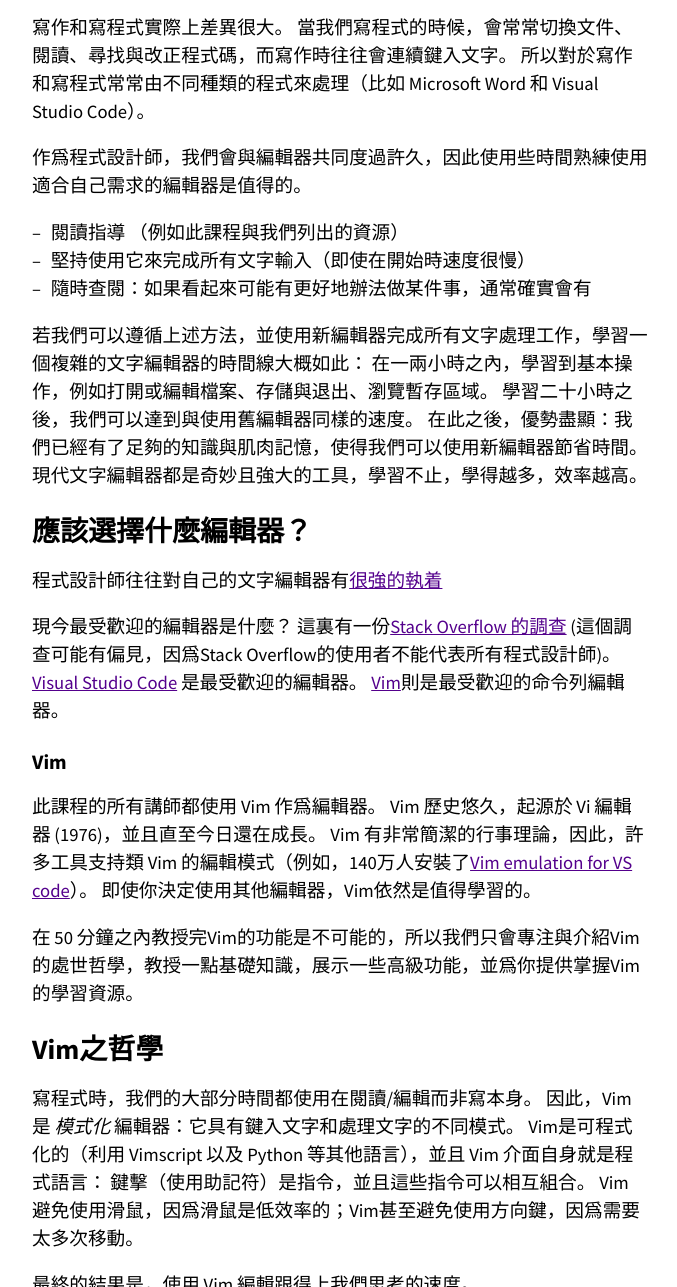
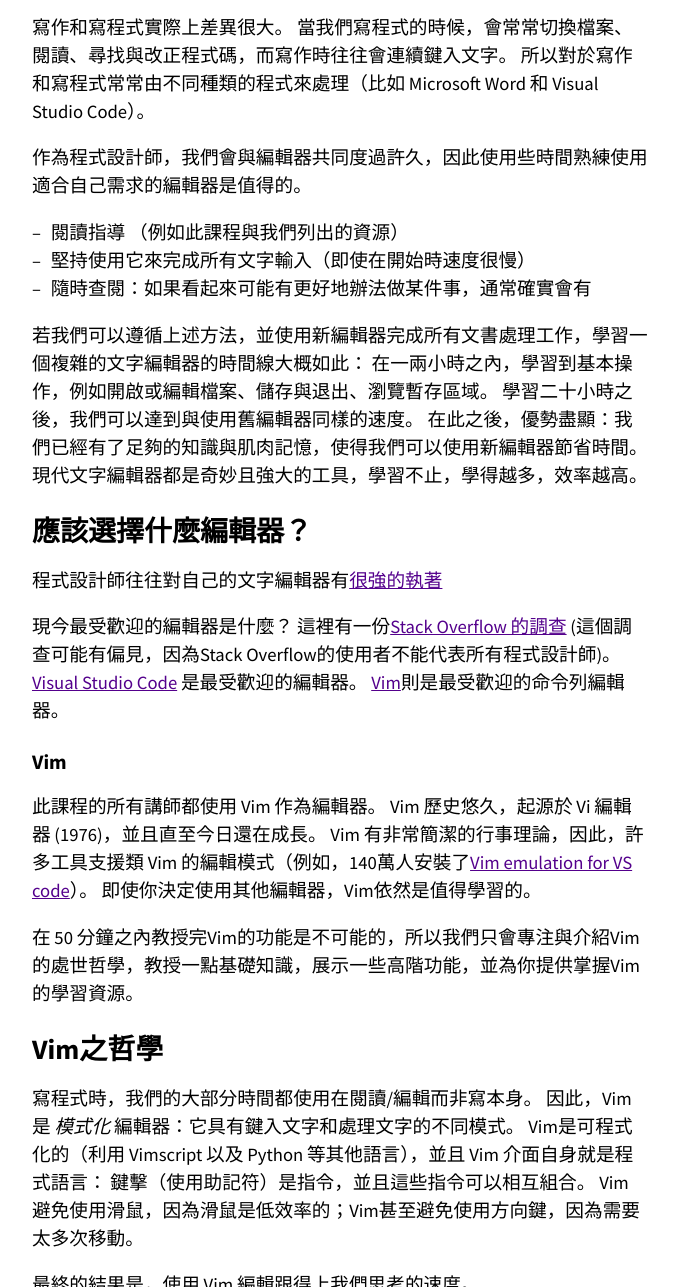
Before and after one commit to missing-semester-zh-Hant/missing-semester-zh-Hant.github.io, a Jekyll site: the page built from _2020/editors.md, in a window 1280 px wide and 1400 px high, scrolled down 382 px, cut to the strip 113-1400 px from the top of the window. Shown: the whole strip, without its empty margins (300-977 px from the left). Built offline with Jekyll 4.4.1, drawn with Linux system fonts in a browser that asks for light colours; some of the changed text lies outside the part shown.

Commit message:
update translation

```diff
--- a/_2020/editors.md
+++ b/_2020/editors.md
@@ -14,13 +14,13 @@ editing code compared to writing a long stream. It makes sense that there are
 different types of programs for writing English words versus code (e.g.
 Microsoft Word versus Visual Studio Code). -->
 寫作和寫程式實際上差異很大。
-當我們寫程式的時候，會常常切換文件、閱讀、尋找與改正程式碼，而寫作時往往會連續鍵入文字。
+當我們寫程式的時候，會常常切換檔案、閱讀、尋找與改正程式碼，而寫作時往往會連續鍵入文字。
 所以對於寫作和寫程式常常由不同種類的程式來處理（比如 Microsoft Word 和 Visual Studio Code）。
 
 <!-- As programmers, we spend most of our time editing code, so it's worth investing
 time mastering an editor that fits your needs. Here's how you learn a new
 editor: -->
-作爲程式設計師，我們會與編輯器共同度過許久，因此使用些時間熟練使用適合自己需求的編輯器是值得的。
+作為程式設計師，我們會與編輯器共同度過許久，因此使用些時間熟練使用適合自己需求的編輯器是值得的。
 
 <!-- - Start with a tutorial (i.e. this lecture, plus resources that we point out)
 - Stick with using the editor for all your text editing needs (even if it slows
@@ -40,8 +40,8 @@ After that, the benefits start: you will have enough knowledge and muscle
 memory that using the new editor saves you time. Modern text editors are fancy
 and powerful tools, so the learning never stops: you'll get even faster as you
 learn more. -->
-若我們可以遵循上述方法，並使用新編輯器完成所有文字處理工作，學習一個複雜的文字編輯器的時間線大概如此：
-在一兩小時之內，學習到基本操作，例如打開或編輯檔案、存儲與退出、瀏覽暫存區域。
+若我們可以遵循上述方法，並使用新編輯器完成所有文書處理工作，學習一個複雜的文字編輯器的時間線大概如此：
+在一兩小時之內，學習到基本操作，例如開啟或編輯檔案、儲存與退出、瀏覽暫存區域。
 學習二十小時之後，我們可以達到與使用舊編輯器同樣的速度。
 在此之後，優勢盡顯：我們已經有了足夠的知識與肌肉記憶，使得我們可以使用新編輯器節省時間。
 現代文字編輯器都是奇妙且強大的工具，學習不止，學得越多，效率越高。
@@ -51,10 +51,10 @@ learn more. -->
 
 <!-- Programmers have [strong opinions](https://en.wikipedia.org/wiki/Editor_war)
 about their text editors. -->
-程式設計師往往對自己的文字編輯器有[很強的執着](https://en.wikipedia.org/wiki/Editor_war)
+程式設計師往往對自己的文字編輯器有[很強的執著](https://en.wikipedia.org/wiki/Editor_war)
 
-現今最受歡迎的編輯器是什麼？ 這裏有一份[Stack Overflow 的調查](https://insights.stackoverflow.com/survey/2019/#development-environments-and-tools)
-(這個調查可能有偏見，因爲Stack Overflow的使用者不能代表所有程式設計師)。
+現今最受歡迎的編輯器是什麼？ 這裡有一份[Stack Overflow 的調查](https://insights.stackoverflow.com/survey/2019/#development-environments-and-tools)
+(這個調查可能有偏見，因為Stack Overflow的使用者不能代表所有程式設計師)。
 [Visual Studio Code](https://code.visualstudio.com/) 是最受歡迎的編輯器。
 [Vim](https://www.vim.org/)則是最受歡迎的命令列編輯器。
 
@@ -67,16 +67,16 @@ lots of tools support a Vim emulation mode (for example, 1.4 million people
 have installed [Vim emulation for VS code](https://github.com/VSCodeVim/Vim)).
 Vim is probably worth learning even if you finally end up switching to some
 other text editor. -->
-此課程的所有講師都使用 Vim 作爲編輯器。
+此課程的所有講師都使用 Vim 作為編輯器。
 Vim 歷史悠久，起源於 Vi 編輯器 (1976)，並且直至今日還在成長。
-Vim 有非常簡潔的行事理論，因此，許多工具支持類 Vim 的編輯模式（例如，140万人安裝了[Vim emulation for VS code](https://github.com/VSCodeVim/Vim)）。
+Vim 有非常簡潔的行事理論，因此，許多工具支援類 Vim 的編輯模式（例如，140萬人安裝了[Vim emulation for VS code](https://github.com/VSCodeVim/Vim)）。
 即使你決定使用其他編輯器，Vim依然是值得學習的。
 
 <!-- It's not possible to teach all of Vim's functionality in 50 minutes, so we're
 going to focus on explaining the philosophy of Vim, teaching you the basics,
 showing you some of the more advanced functionality, and giving you the
 resources to master the tool. -->
-在 50 分鐘之內教授完Vim的功能是不可能的，所以我們只會專注與介紹Vim的處世哲學，教授一點基礎知識，展示一些高級功能，並爲你提供掌握Vim的學習資源。
+在 50 分鐘之內教授完Vim的功能是不可能的，所以我們只會專注與介紹Vim的處世哲學，教授一點基礎知識，展示一些高階功能，並為你提供掌握Vim的學習資源。
 
 <!-- # Philosophy of Vim -->
 # Vim之哲學
@@ -92,7 +92,7 @@ avoids using the arrow keys because it requires too much movement. -->
 因此，Vim是 _模式化_ 編輯器：它具有鍵入文字和處理文字的不同模式。
 Vim是可程式化的（利用 Vimscript 以及 Python 等其他語言），並且 Vim 介面自身就是程式語言：
 鍵擊（使用助記符）是指令，並且這些指令可以相互組合。
-Vim 避免使用滑鼠，因爲滑鼠是低效率的；Vim甚至避免使用方向鍵，因爲需要太多次移動。
+Vim 避免使用滑鼠，因為滑鼠是低效率的；Vim甚至避免使用方向鍵，因為需要太多次移動。
 
 <!-- The end result is an editor that can match the speed at which you think. -->
 最終的結果是，使用 Vim 編輯跟得上我們思考的速度。
@@ -122,20 +122,20 @@ the letter `x` in Insert mode will just insert a literal character 'x', but in
 Normal mode, it will delete the character under the cursor, and in Visual mode,
 it will delete the selection. -->
 在不同的模式下鍵擊的作用也不同。例如，`x` 在插入模式下會鍵入 'x'，但在標準模式下
-會刪除當前光標下的字元，若在可視模式下會刪除選中的文本。
+會刪除當前游標下的字元，若在可視模式下會刪除選中的文字。
 
 <!-- In its default configuration, Vim shows the current mode in the bottom left.
 The initial/default mode is Normal mode. You'll generally spend most of your
 time between Normal mode and Insert mode. -->
-在默認配置下，Vim會在底部左端顯示當前的模式。
-Vim 的默認模式是標準模式。 通常我們會將大部分時間用在標準與插入模式上。
+在預設配置下，Vim會在底部左端顯示當前的模式。
+Vim 的預設模式是標準模式。 通常我們會將大部分時間用在標準與插入模式上。
 
 <!-- You change modes by pressing `<ESC>` (the escape key) to switch from any mode
 back to Normal mode. From Normal mode, enter Insert mode with `i`, Replace mode
 with `R`, Visual mode with `v`, Visual Line mode with `V`, Visual Block mode
 with `<C-v>` (Ctrl-V, sometimes also written `^V`), and Command-line mode with
 `:`. -->
-我們可以按下 `<ESC>` 來從任意模式轉換爲標準模式。
+我們可以按下 `<ESC>` 來從任意模式轉換為標準模式。
 在標準模式中，使用 `i` 進入插入模式，使用 `R` 進入替換模式，使用 `v` 進入可視模式，
 使用 `V` 進入可視(列)模式，使用 `<C-v>` (Ctrl-V, 有時寫成 `^V`) 來進入可視(塊)模式，
 使用 `:` 進入命令列模式。
@@ -175,11 +175,11 @@ Vim 會維護一系列打開的檔案，其叫做 "緩存"。
 一個 Vim 會話包含許多標籤頁，每個標籤頁持有許多視窗(分割窗格)。
 每個視窗顯示一個緩存。
 與網頁瀏覽器等其他我們熟悉的程式不一樣的是，緩存與視窗不是一一對應的關係；
-視窗是單純的瀏覽介面。一個緩存可以被 _多個_ 視窗所開啓，也可以在同一個標籤頁內打開。
-這個功能很好用，例如在查看同一個檔案的不同部分的時候。
+視窗是單純的瀏覽介面。一個緩存可以被 _多個_ 視窗所開啟，也可以在同一個標籤頁內開啟。
+這個功能很好用，例如在檢視同一個檔案的不同部分的時候。
 
 <!-- By default, Vim opens with a single tab, which contains a single window. -->
-預設情況下，Vim 會開啓一個標籤頁，這個標籤頁包含一個視窗。
+預設情況下，Vim 會開啟一個標籤頁，這個標籤頁包含一個視窗。
 
 <!-- ## Command-line -->
 ## 命令列
@@ -189,8 +189,8 @@ to the command line at the bottom of the screen upon pressing `:`. This mode
 has many functionalities, including opening, saving, and closing files, and
 [quitting Vim](https://twitter.com/iamdevloper/status/435555976687923200). -->
 在標準模式下鍵入 `:` 來進入命令列模式。
-此時光標會立即跳至熒幕下方的命令列。
-這個模式包含許多功能，如開啓，存儲，關閉檔案，以及[退出 Vim](https://twitter.com/iamdevloper/status/435555976687923200).
+此時游標會立即跳至熒幕下方的命令列。
+這個模式包含許多功能，如開啟，儲存，關閉檔案，以及[退出 Vim](https://twitter.com/iamdevloper/status/435555976687923200).
 
 <!-- - `:q` quit (close window)
 - `:w` save ("write")
@@ -201,9 +201,9 @@ has many functionalities, including opening, saving, and closing files, and
     - `:help :w` opens help for the `:w` command
     - `:help w` opens help for the `w` movement -->
 - `:q` 退出 (關閉視窗)
-- `:w` 存儲 ("寫入")
-- `:wq` 存儲後退出
-- `:e {檔案名}` 開啓檔案
+- `:w` 儲存 ("寫入")
+- `:wq` 儲存後退出
+- `:e {檔案名}` 開啟檔案
 - `:ls` 顯示現有的緩存
 - `:help {topic}` 顯示幫助
     - `:help :w` 顯示關於 `:w` 指令的幫助
@@ -218,7 +218,7 @@ _compose_. This enables efficient movement and edits, especially once the
 commands become muscle memory. -->
 Vim 最重要的想法就是 Vim 自身的介面就是一種程式語言。
 鍵擊是指令， 這些指令可以 _結合_。
-這使得移動與編輯更加高效，尤其是在這些指令成爲肌肉記憶的情況下。
+這使得移動與編輯更加高效，尤其是在這些指令成為肌肉記憶的情況下。
 
 <!-- ## Movement -->
 ## 移動
@@ -227,7 +227,7 @@ Vim 最重要的想法就是 Vim 自身的介面就是一種程式語言。
 navigate the buffer. Movements in Vim are also called "nouns", because they
 refer to chunks of text. -->
 通常情況下我們應該在標準模式下使用移動指令來導航緩存。
-在 Vim 中移動被稱爲 "名詞"，因爲這些移動指令參考了文本塊。
+在 Vim 中移動被稱為 "名詞"，因為這些移動指令參考了文字塊。
 
 <!-- - Basic movement: `hjkl` (left, down, up, right)
 - Words: `w` (next word), `b` (beginning of word), `e` (end of word)
@@ -246,7 +246,7 @@ refer to chunks of text. -->
 - 列: `0` (列首), `^` (第一個非空字元), `$` (列尾)
 - 熒幕: `H` (熒幕首列), `M` (中間), `L` (熒幕末尾)
 - 滾動: `Ctrl-u` (向上), `Ctrl-d` (向下)
-- 檔案: `gg` (文件頭), `G` (文件尾)
+- 檔案: `gg` (檔案頭), `G` (檔案尾)
 - 列數: `:{列數}<CR>` or `{列數}G` (列 {列數})
 - 雜項: `%` (尋找配對)
 - 查找: `f{character}`, `t{character}`, `F{character}`, `T{character}`
@@ -278,7 +278,7 @@ interface starts to look like a programming language. Vim's editing commands
 are also called "verbs", because verbs act on nouns. -->
 所有我們曾用滑鼠做的事情，現在都可以使用鍵盤上的編輯與移動指令來完成。
 從此時起 Vim 的介面開始有些像程式語言了。
-Vim 的編輯命令也被稱爲 "動詞"， 因爲動詞可以操作名詞。
+Vim 的編輯命令也被稱為 "動詞"， 因為動詞可以操作名詞。
 
 <!-- - `i` enter Insert mode
     - but for manipulating/deleting text, want to use something more than
```
Also changed, not shown: other parts of _2020/editors.md (+17 -17 lines).
